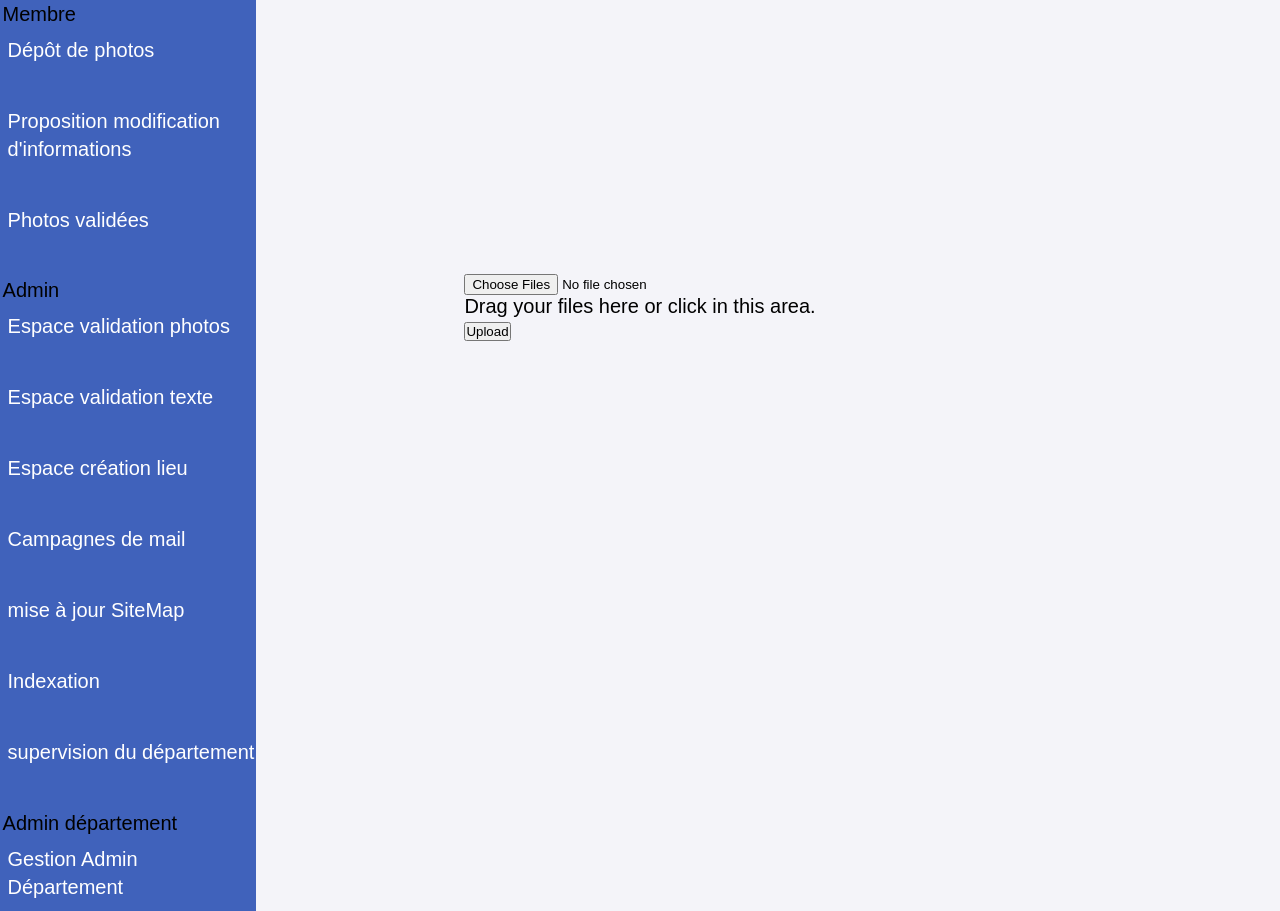
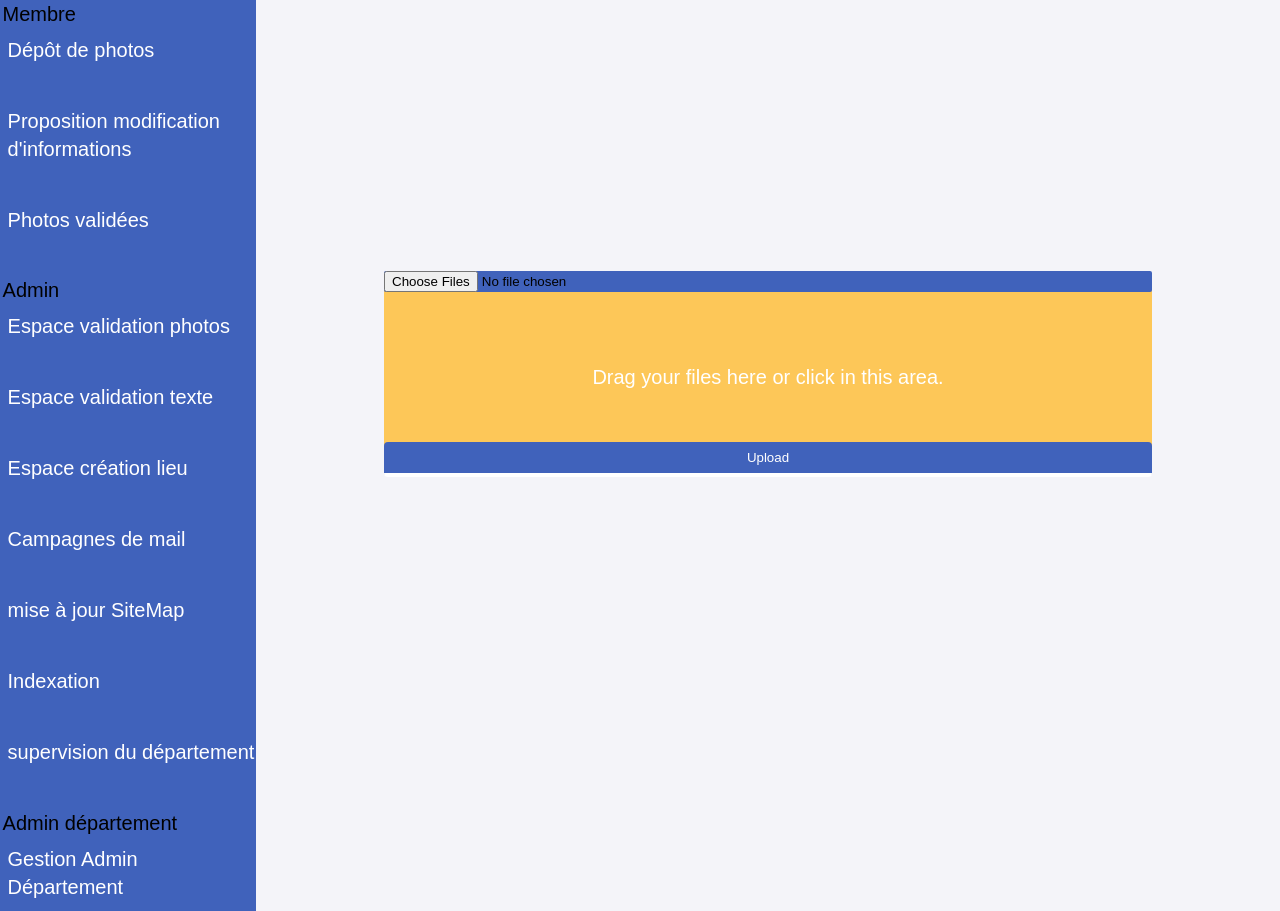
Before and after one commit to matthiasfaucon/123villages, a PHP site: page /php/depotphoto.php in a window 1280 px wide. Run offline with PHP 8.4, Linux system fonts and the light colour scheme.

Commit message:
css zone depot c'est pas ouf mais c la

```diff
--- a/css/style.css
+++ b/css/style.css
@@ -1042,6 +1042,52 @@ margin-top: 5%;
   #depot_photo
   {
       margin-top: -50%;
+      margin-left: 20%;
+      /* height: 50vh; */
       display: flex;
       justify-content: center;
   }
+  #depot_photo form
+  {
+      width: 75%;
+      height: 50%;
+      background-color: #fdc758;
+      border-radius: 20px;
+      display: flex;
+      flex-direction: column;
+      align-items: center;
+  }
+  #depot_photo form p
+  {
+      width: 100%;
+      height: 100%;
+      text-align: center;
+  line-height: 170px;
+  color: #ffffff;
+  }
+  #depot_photo form input
+  {
+    width: 100%;
+    height: 100%;
+    cursor: pointer;
+    background-color: #4062BB;
+    border-radius: 2px;
+  }
+  #depot_photo form button
+  {
+      cursor: pointer;
+  }
+  #dep-phot button
+  {
+      border-style: none;
+      background-color: #4062BB;
+      color: #fff;
+      width: 100%;
+      height: 35px;
+      margin-top: -20px;
+
+      border-radius: 4px;
+      border-bottom: 4px solid #fff;
+      transition: all .2s ease;
+      outline: none;
+  }
--- a/php/depotphoto.php
+++ b/php/depotphoto.php
@@ -43,7 +43,7 @@
 </div>
 
 <div id="depot_photo">
-<form action="upload.php" method="POST">
+<form id="dep-phot" action="upload.php" method="POST">
   <input type="file" multiple>
   <p>Drag your files here or click in this area.</p>
   <button type="submit">Upload</button>
@@ -52,11 +52,11 @@
 </div>
 
 </body>
-<!-- <script>
+<script>
 $(document).ready(function(){
   $('form input').change(function () {
     $('form p').text(this.files.length + " file(s) selected");
   });
 });
-</script>  -->
+</script>
 </html>
```
